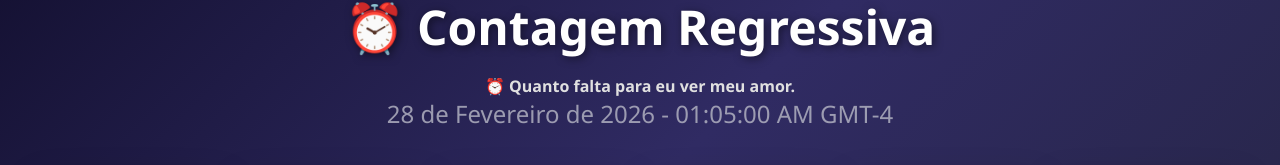
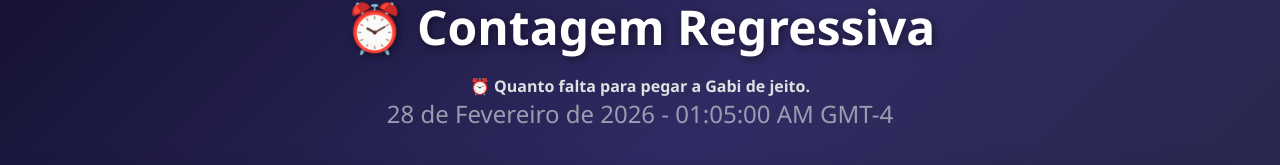
Before and after one commit to eddiejrdev/countdown-timer, a plain HTML site: page index.html in a window 1280 px wide. Shown: the part 200-365 px from the top of the page. Drawn offline with Linux system fonts and the light colour scheme.

Commit message:
Update index.html

```diff
--- a/index.html
+++ b/index.html
@@ -125,7 +125,7 @@
 <body>
     <div class="container">
         <h1>⏰ Contagem Regressiva</h1>
-        <h4>⏰ Quanto falta para eu ver meu amor.</h4>
+        <h4>⏰ Quanto falta para pegar a Gabi de jeito.</h4>
         <p class="target-date">28 de Fevereiro de 2026 - 01:05:00 AM GMT-4</p>
 
         <div class="countdown">
```
